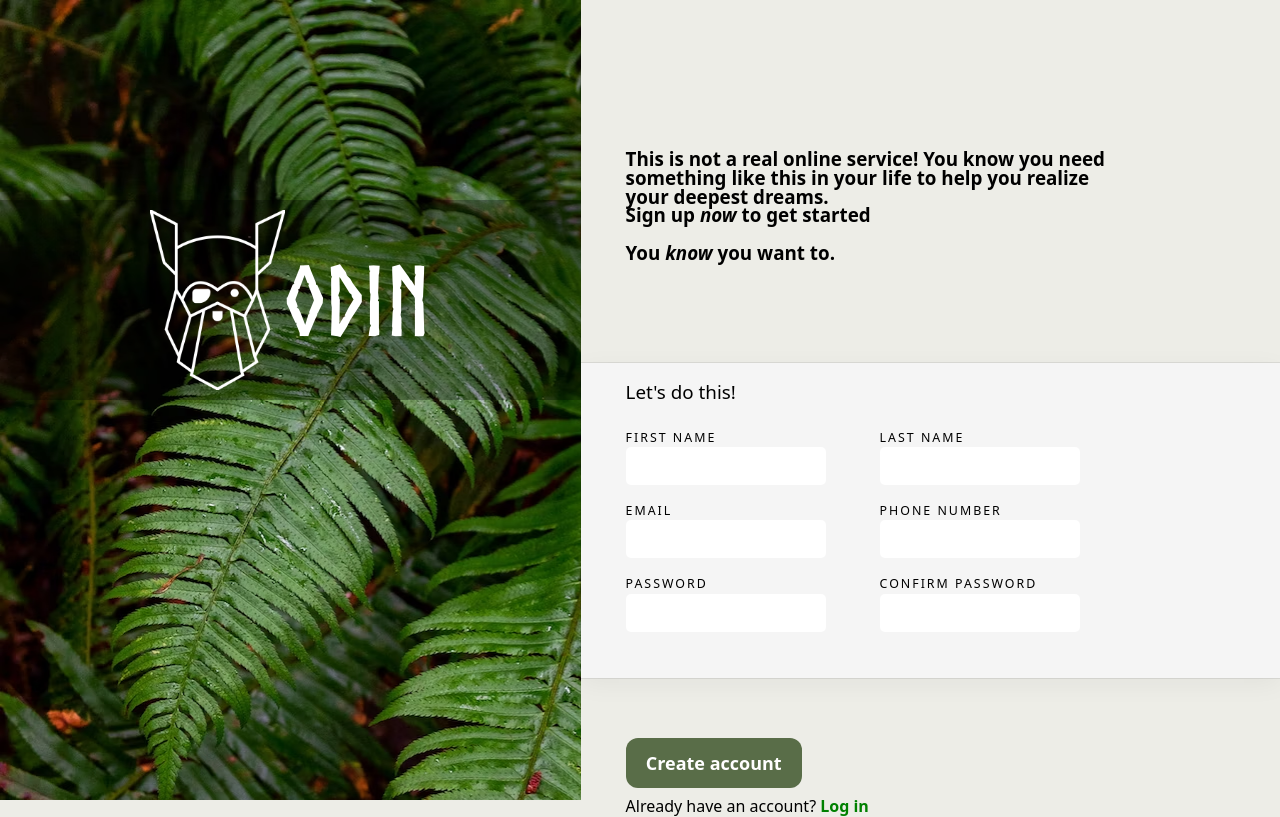
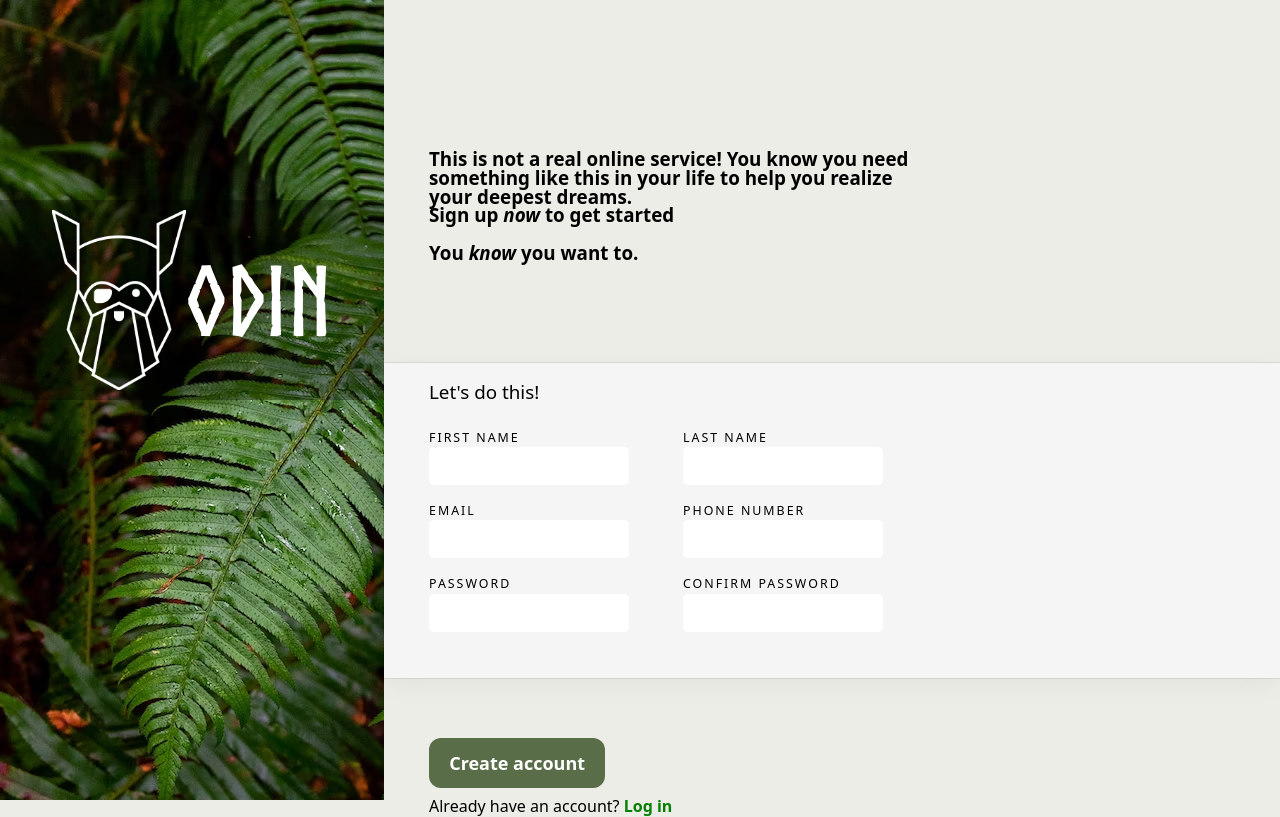
Before and after one commit to bugthug/sign-up-form, a plain HTML site: page index.html in a window 1280 px wide. Drawn offline with Linux system fonts and the light colour scheme.

Commit message:
Make sidebar ratio'd to vw

```diff
--- a/styles.css
+++ b/styles.css
@@ -66,14 +66,17 @@ body {
 }
 
 .sidebar {
+    width: 30vw;
     height: 100vh;
     background-image: url("./assets/nicefile.avif");
 }
 
 .black-line {
-    padding: 10px 150px;
+    width: 30vw;
+    padding: 10px 0;
     margin-top: 200px;
     align-items: center;
+    justify-content: center;
     color: white;
     background-color: hsla(0, 100%, 0%,0.3);
     display: flex;
@@ -89,7 +92,7 @@ body {
 }
 
 .form-section {
-    flex: 1;
+    flex: 3;
     background-color: #edede7;
     font-family: "Inter var",ui-sans-serif,system-ui,-apple-system,system-ui,"Segoe UI",Roboto,"Helvetica Neue",Arial,"Noto Sans",sans-serif,"Apple Color Emoji","Segoe UI Emoji","Segoe UI Symbol","Noto Color Emoji";
     margin-top: 150px;
```
